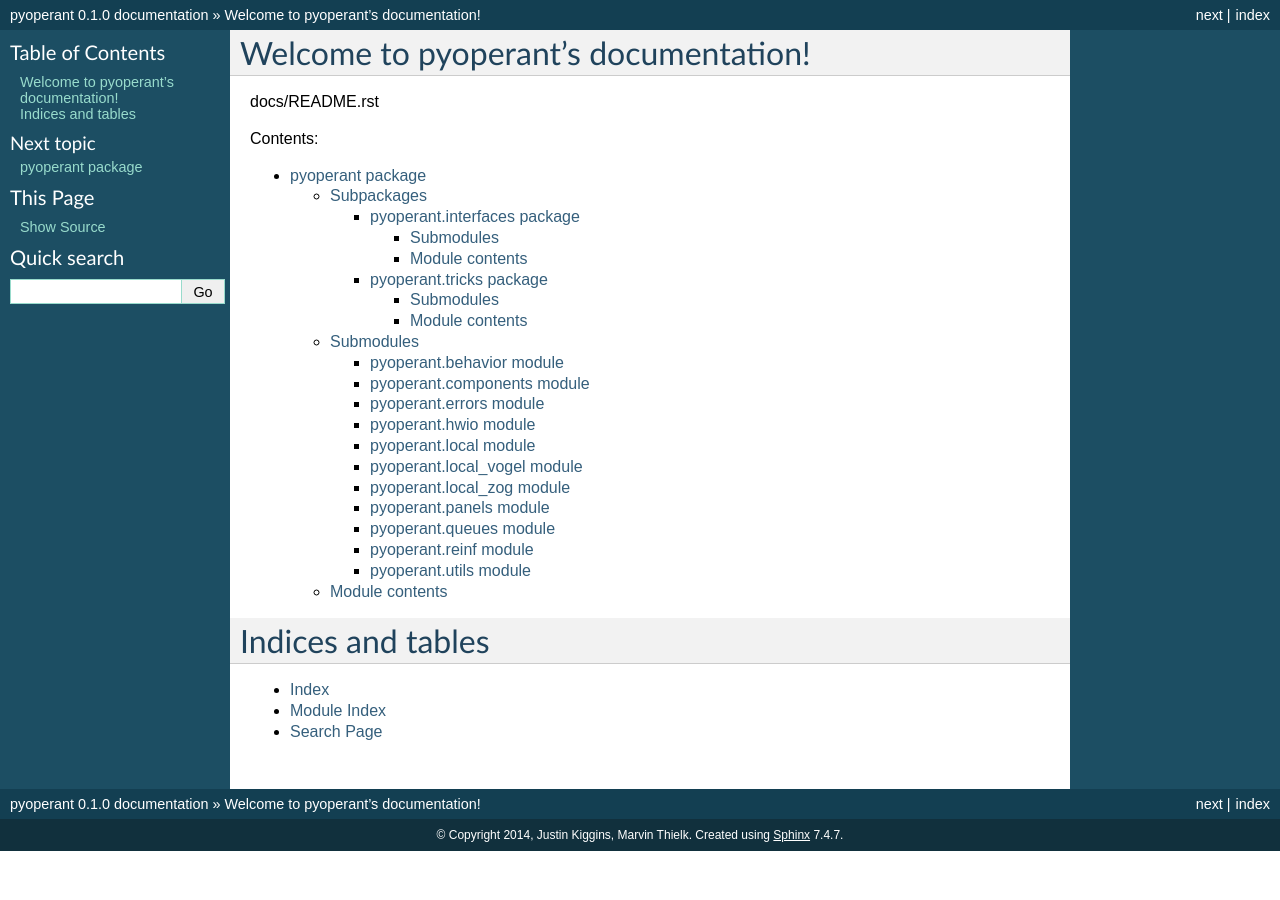
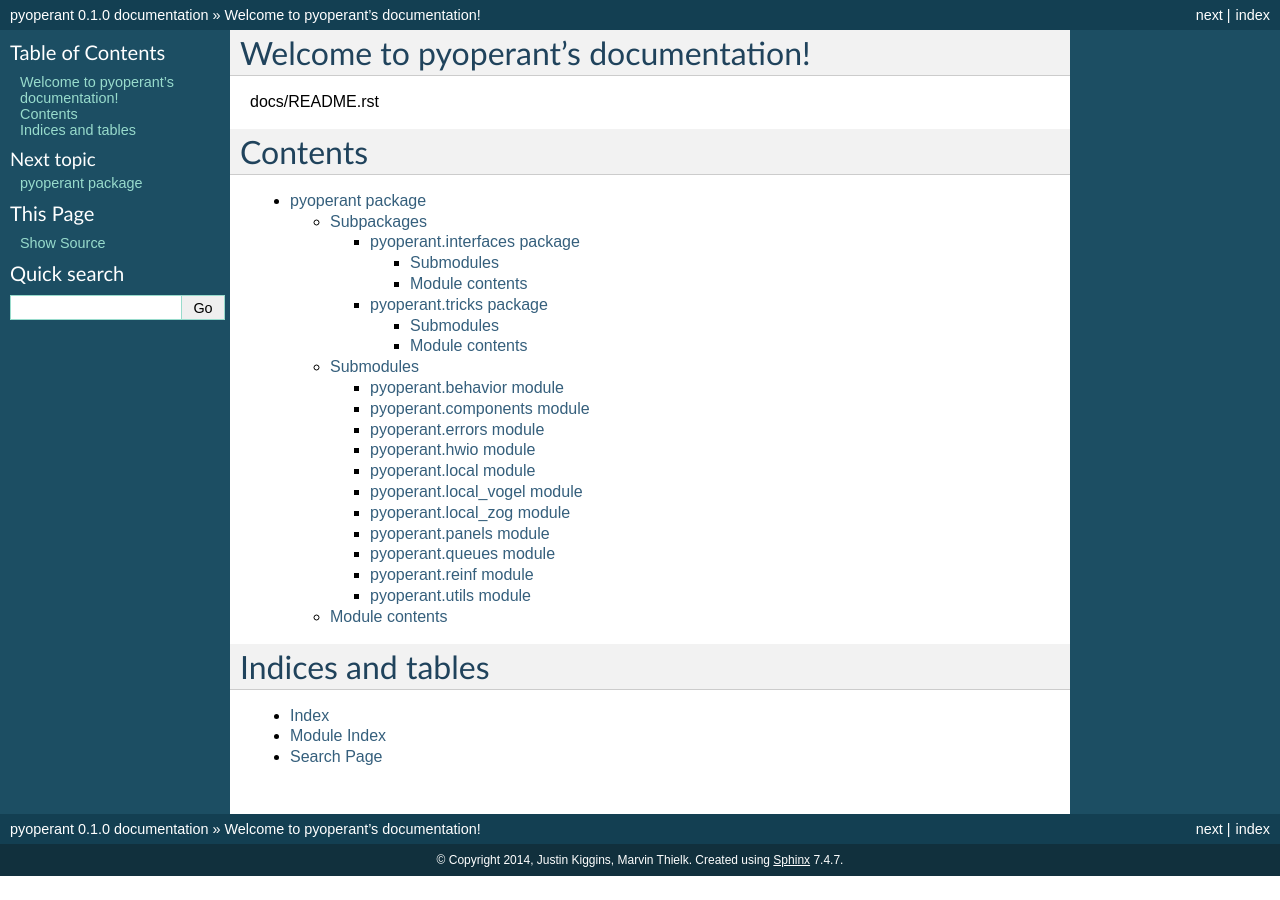
Before and after one commit to gentnerlab/pyoperant, a Sphinx documentation site: the page built from docs/index.rst, in a window 1280 px wide. Built offline with Sphinx 7.4.7, drawn with Linux system fonts in a browser that asks for light colours.

Commit message:
make 'Contents' a heading

```diff
--- a/docs/index.rst
+++ b/docs/index.rst
@@ -3,7 +3,8 @@ Welcome to pyoperant's documentation!
 
 .. include:: ../README.rst
 
-Contents:
+Contents
+========
 
 .. toctree::
    :maxdepth: 4
```
